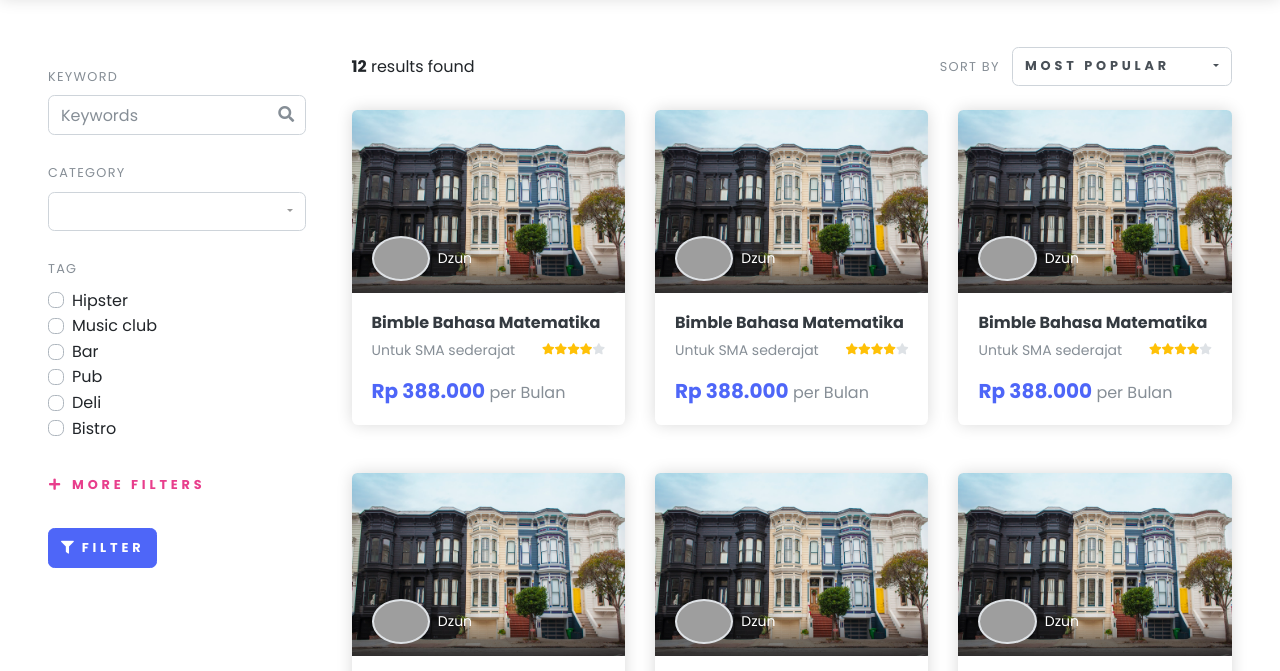
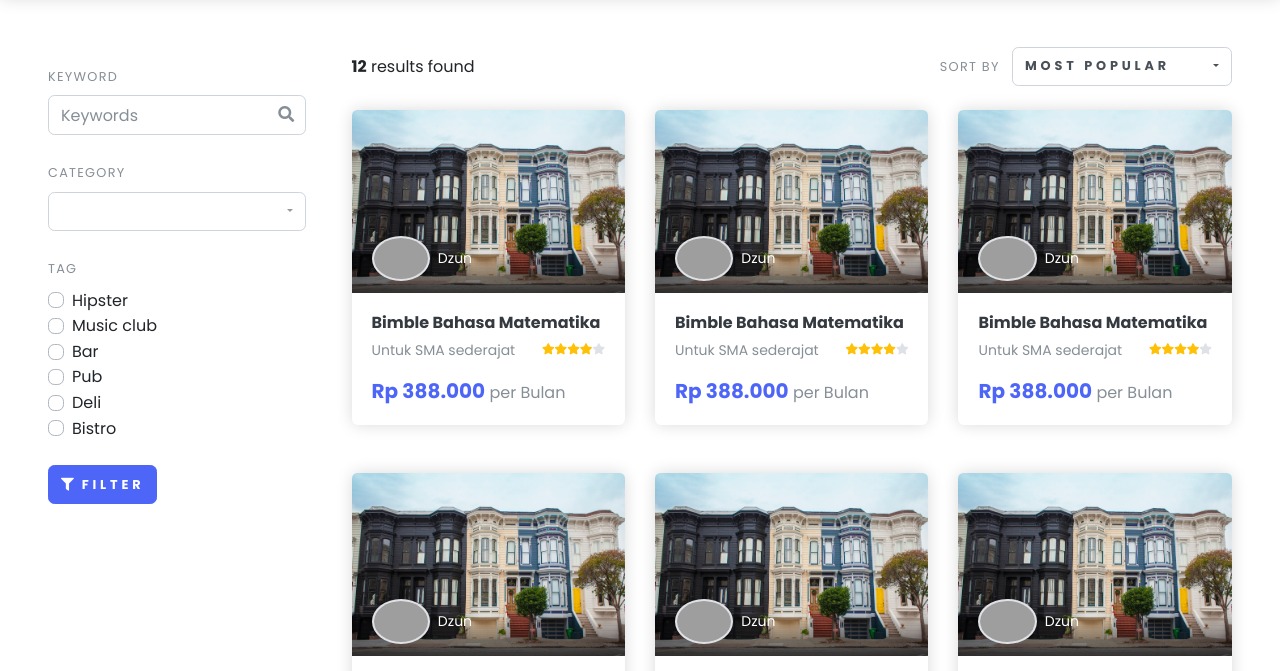
Before and after one commit to ENJE-DEV/eh-bimbel, a plain HTML site: page kategori.html in a window 1280 px wide. Shown: the part 73-744 px from the top of the page. Drawn offline with Linux system fonts and the light colour scheme; grey boxes are pictures that could not be loaded; a web font is replaced by a local one.

Commit message:
more preview

```diff
--- a/kategori.html
+++ b/kategori.html
@@ -215,12 +215,6 @@
                                     </li>
                                 </ul>
                             </div>
-                        </div>
-                        <div class="mb-4">
-                            <button type="button" data-toggle="collapse" data-target="#moreFilters"
-                                aria-expanded="false" aria-controls="moreFilters" data-expanded-text="Less filters"
-                                data-collapsed-text="More filters"
-                                class="btn btn-link btn-collapse pl-0 text-secondary">More filters</button>
                         </div>
                         <div class="mb-4">
                             <button type="submit" class="btn btn-primary"> <i class="fas fa-filter mr-1"></i>Filter
```
